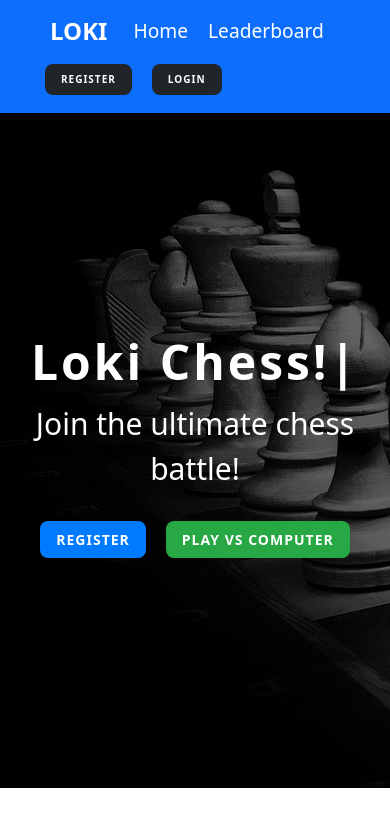
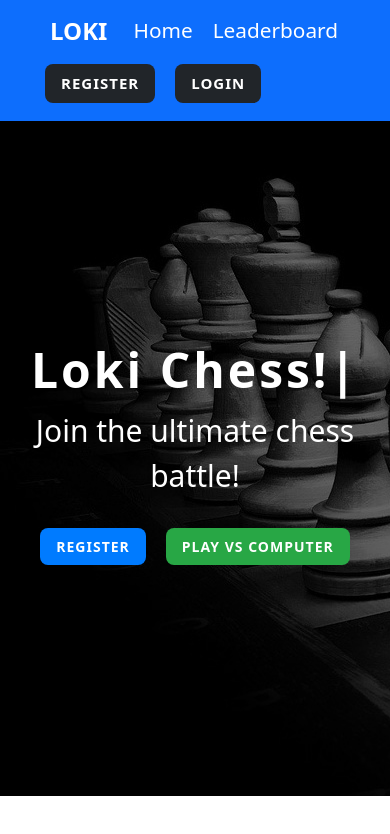
Before and after one commit to tilak318/ChessChamp-Backend, a React (Create React App) app in the folder client/: page / in a window 390 px wide. Shown: the top 834 px of the page. Built offline with nearby package versions, Linux system fonts and the light colour scheme; no server answers.

Commit message:
Resolved merge conflicts

```diff
--- a/client/src/style.css
+++ b/client/src/style.css
@@ -589,12 +589,9 @@ a:hover {
 
   .love .btn {
     padding: 8px 16px;
-    font-size: 10px;
+    font-size: 15px;
   }
-  /* .love .lbtn {
-    padding: 8px 16px;
-    font-size: 10px;
-  } */
+
   .navbar-brand.title {
     font-size: 1.5rem;
     font-weight: bold;
@@ -605,7 +602,7 @@ a:hover {
 .navbar-item-div {
   padding: 0 10px;
   height: 100%;
-  font-size: 1.2rem;
+  font-size: 1.3rem;
   color: white;
   display: flex;
   align-items: center;
```
